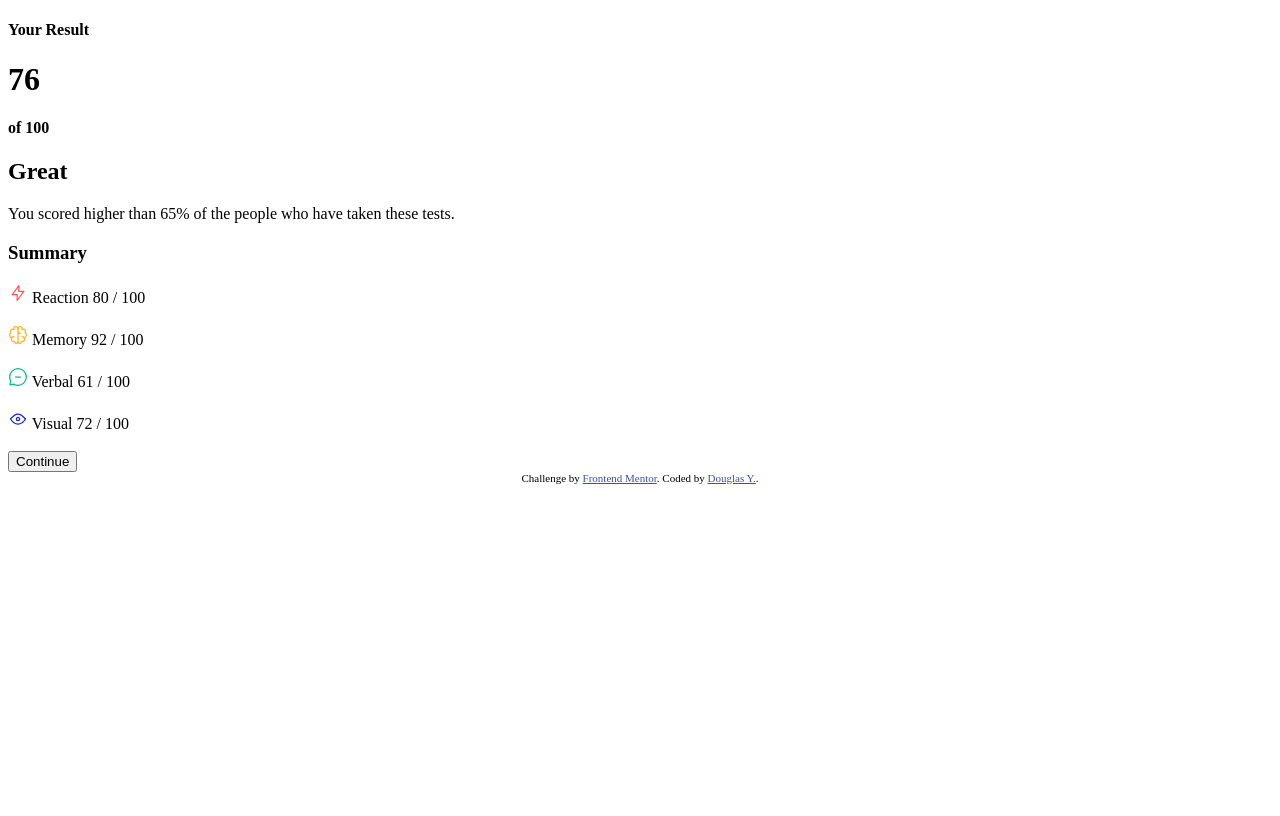
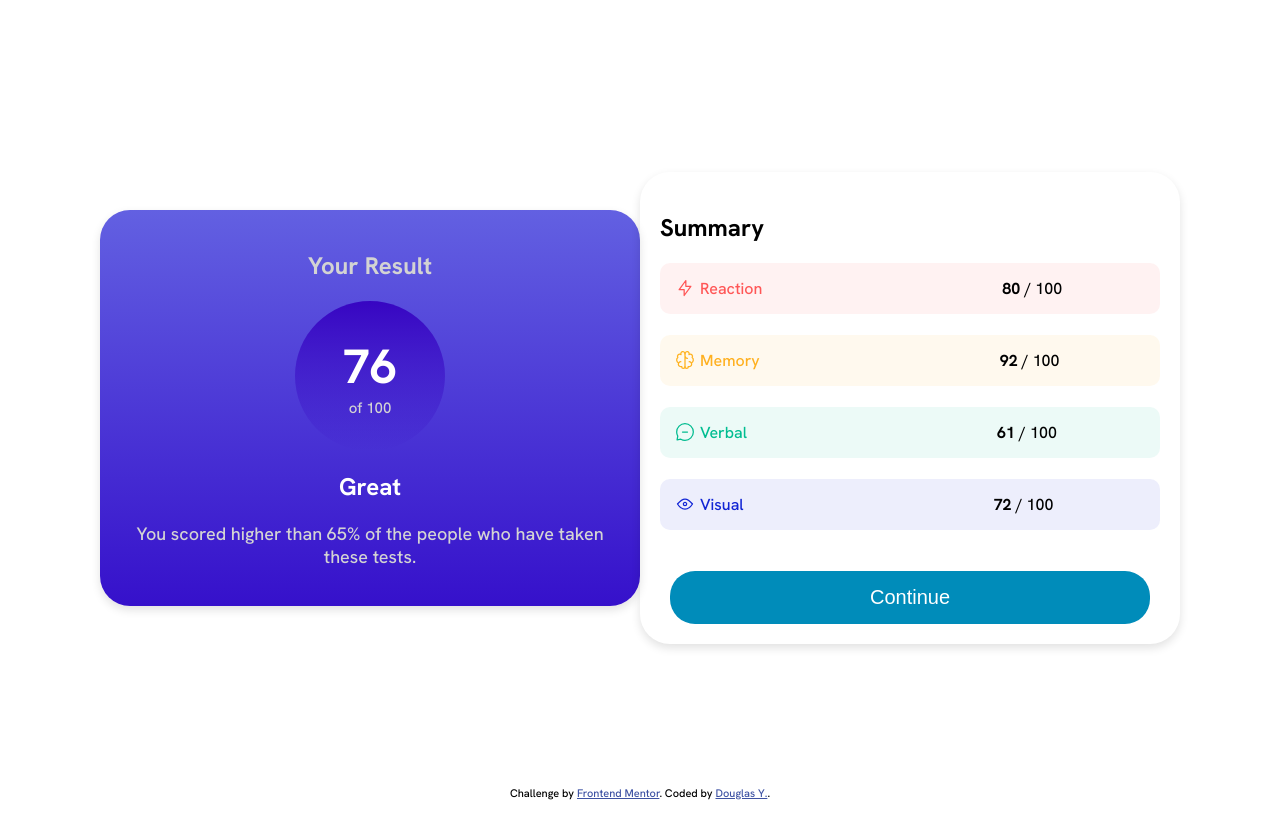
Before and after one commit to douglas-yokomizo/results-summary-component-main, a plain HTML site: page index.html in a window 1280 px wide. Drawn offline with Linux system fonts and the light colour scheme.

Commit message:
Project finished
- index has more specific classes
- stylesheet finished
- README added

```diff
--- a/index.html
+++ b/index.html
@@ -22,41 +22,66 @@
       color: hsl(228, 45%, 44%);
     }
   </style>
+  <link rel="stylesheet" href="style.css">
+  <link rel="preconnect" href="https://fonts.googleapis.com">
+  <link rel="preconnect" href="https://fonts.gstatic.com" crossorigin>
+  <link href="https://fonts.googleapis.com/css2?family=Hanken+Grotesk:wght@500;700;800&display=swap" rel="stylesheet">
 </head>
 
 <body>
-  <div class="result-score">
-    <h4 class="result-title">Your Result</h4>
-    <div class="score">
-      <h1 class="scored">76</h1>
-      <h4 class="total">of 100</h4>
+  <div class="col-result">
+    <h2 class="result-title">Your Result</h2>
+    <div class="score-ball">
+      <div class="score-wrapper">
+        <h1 class="scored">76</h1>
+        <p class="total">of 100</p>
+      </div>
     </div>
     <div class="message">
       <h2 class="message-principal">Great</h2>
-      <p class="message-info">You scored higher than 65% of the people who have taken these tests.</p>
+      <p style="font-size: 18px;" class="message-info">You scored higher than 65% of the people who have taken these tests.</p>
     </div>
   </div>
 
-  <div class="Summary">
-    <h3>Summary</h3>
+  <div class="col-summary">
+    <h2>Summary</h2>
     <div class="reaction">
       <img src="./assets/images/icon-reaction.svg" alt="Thundebolt Image">
-      Reaction 80 / 100
+      <div class="reaction-text">Reaction
+      </div>
+      <div class="reaction-score">
+        <b>80</b> / 100
+      </div>
     </div>
     <br>
     <div class="memory">
       <img src="./assets/images/icon-memory.svg" alt="Brain Image">
-      Memory 92 / 100
+      <div class="memory-text">
+        Memory
+      </div>
+      <div class="memory-score">
+        <b>92</b> / 100
+      </div>
     </div>
     <br>
     <div class="verbal">
       <img src="./assets/images/icon-verbal.svg" alt="Chatbox Image">
-      Verbal 61 / 100
+      <div class="verbal-text">
+        Verbal
+      </div>
+      <div class="verbal-score">
+        <b>61</b> / 100
+      </div>
     </div>
     <br>
     <div class="visual">
       <img src="./assets/images/icon-visual.svg" alt="Eye Image">
-      Visual 72 / 100
+      <div class="visual-text">
+        Visual
+      </div>
+      <div class="visual-score">
+        <b>72</b> / 100
+      </div>
     </div>
     <br>
     <button>Continue</button>
--- /dev/null
+++ b/style.css
@@ -0,0 +1,183 @@
+body {
+    display: flex;
+    justify-content: center;
+    align-items: center;
+    height: 100vh;
+    font-family: 'Hanken Grotesk', sans-serif;
+    flex-wrap: wrap;
+}
+
+.col-result {
+    flex: 1;
+    margin: 0px;
+    padding: 20px;
+    border-radius: 30px;
+    text-align: center;
+    background: linear-gradient(to top, hsl(252, 85%, 43%), hsla(241, 84%, 45%, 0.671));
+    box-shadow: 0 4px 10px rgba(0, 0, 0, 0.116);
+    max-width: 500px;
+    flex-basis: calc(33.33% - 40px)
+}
+
+.result-title{
+    color: lightgray;
+}
+
+.score-ball {
+    display: flex;
+    align-items: center;
+    justify-content: center;
+    height: 150px;
+    width: 150px;
+    border-radius: 50%;
+    background: linear-gradient(to bottom, rgb(55, 5, 194), hsla(241, 72%, 46%, 0));
+    position: relative;
+    margin: 0 auto;
+    max-width: 100%;
+}
+
+.score-wrapper {
+    display: flex;
+    flex-direction: column;
+    align-items: center;
+    justify-content: center;
+}
+
+.scored {
+    font-size: 48px;
+    color: #fff;
+    margin: 0;
+}
+
+.total {
+    font-size: 15px;
+    color: lightgray;
+    margin: 0;
+}
+
+.message-principal{
+    color: #ffffff;
+}
+
+.message-info{
+    color: lightgrey;
+}
+
+.col-summary {
+    flex: 1;
+    margin: 0px;
+    padding: 20px;
+    border-radius: 30px;
+    text-align: center;
+    box-shadow: 0 4px 10px rgba(0, 0, 0, 0.116);
+    max-width: 500px;
+    flex-basis: calc(33.33% - 40px);
+}
+
+.col-summary h2{
+    text-align: left;
+}
+
+.reaction{
+    display: flex;
+    align-items: center;
+    text-align: justify;
+    background-color: hsla(0, 100%, 67%, 0.075);
+    border-radius: 10px;
+    padding: 15px;
+}
+
+.reaction img{
+    margin-right: 5px;
+}
+
+.reaction-score{
+    margin-left: 240px;
+}
+
+.reaction-text{
+    color: hsl(0, 100%, 67%);
+}
+
+.memory{
+    display: flex;
+    align-items: center;
+    text-align: justify;
+    background-color: hsla(39, 100%, 56%, 0.075);
+    border-radius: 10px;
+    padding: 15px
+}
+
+.memory img{
+    margin-right: 5px;
+}
+
+.memory-score{
+    margin-left: 240px;
+}
+
+.memory-text{
+    color: hsl(39, 100%, 56%);
+}
+
+.verbal{
+    display: flex;
+    align-items: center;
+    text-align: justify;
+    background-color: hsla(166, 100%, 37%, 0.075);
+    border-radius: 10px;
+    padding: 15px
+}
+
+.verbal img{
+    margin-right: 5px;
+}
+
+.verbal-score{
+    margin-left: 250px;
+}
+
+.verbal-text{
+    color: hsl(166, 100%, 37%);
+}
+
+.visual{
+    display: flex;
+    align-items: center;
+    text-align: justify;
+    background-color: hsl(234, 85%, 45%, 0.075);
+    border-radius: 10px;
+    padding: 15px
+}
+
+.visual img{
+    margin-right: 5px;
+}
+
+.visual-text{
+    color: hsl(234, 85%, 45%);
+}
+
+.visual-score{
+    margin-left: 250px;
+}
+
+.col-summary button {
+    margin-top: 20px;
+    padding: 15px 200px;
+    background-color: #008CBA;
+    color: #fff;
+    border: none;
+    border-radius: 25px;
+    font-size: 20px;
+    cursor: pointer;
+}
+
+.col-summary button:hover {
+    background-color: hsl(224, 30%, 27%);
+}
+
+.attribution{
+    position: absolute;
+    bottom: 0;
+}
```
Also changed, not shown: 2 other files.
